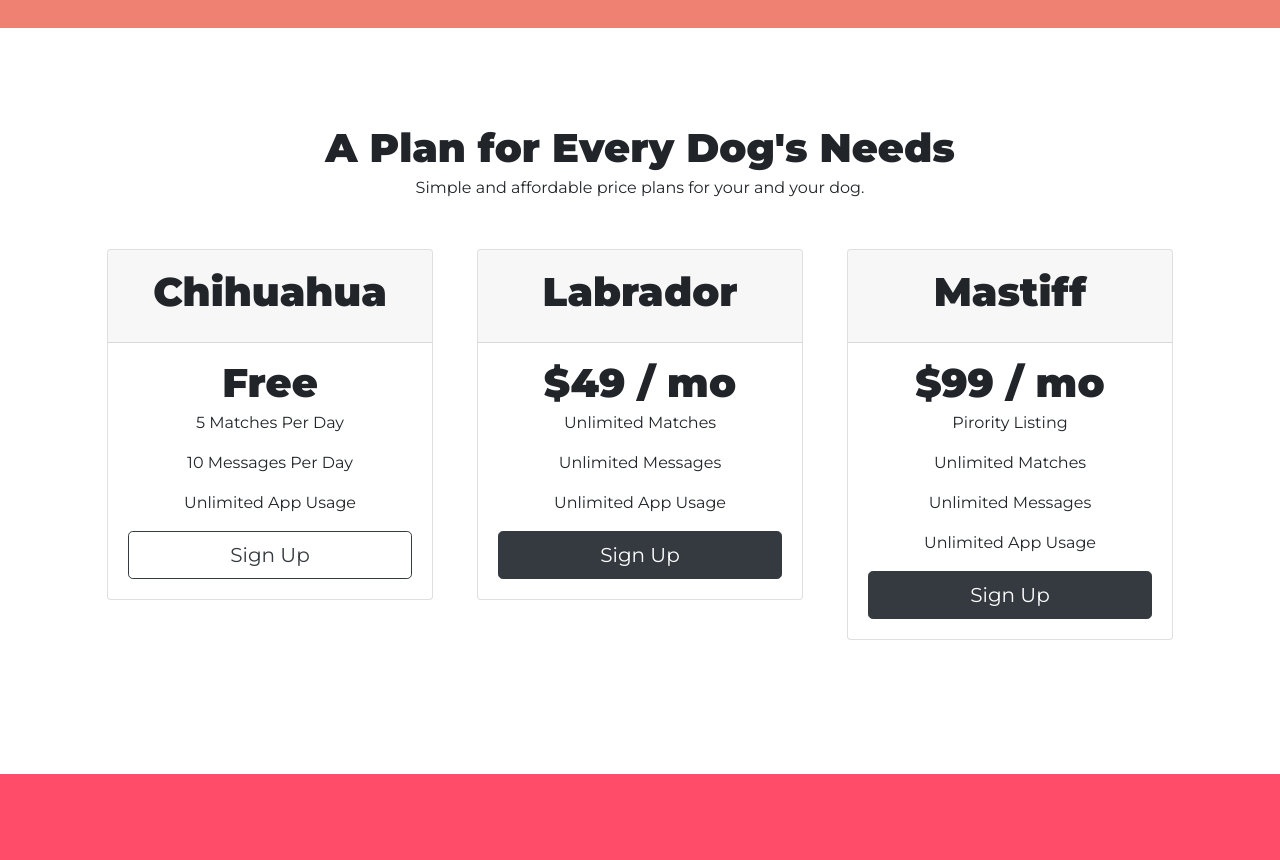
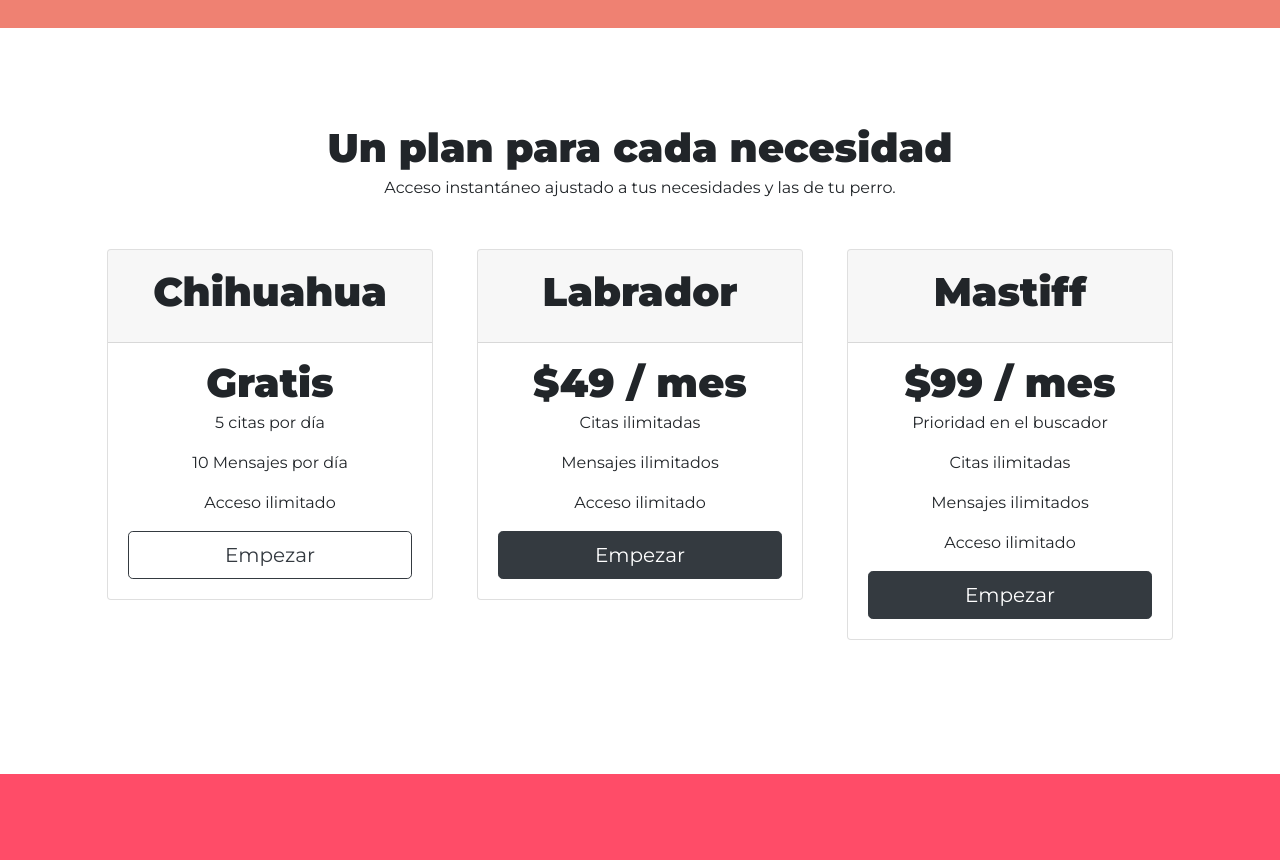
Before and after one commit to ddniel/DogBook, a plain HTML site: page index.html in a window 1280 px wide. Shown: the part 1900-2760 px from the top of the page. Drawn offline with nearby package versions, Linux system fonts and the light colour scheme.

Commit message:
Version 2

```diff
--- a/index.html
+++ b/index.html
@@ -39,13 +39,13 @@
 
 				<ul class="navbar-nav ml-auto">
 					<li class="nav-item">
-						<a class="nav-link" href="#footer">Contact</a>
+						<a class="nav-link" href="#footer">Contacto</a>
 					</li>
 					<li class="nav-item">
-						<a class="nav-link" href="#pricing">Pricing</a>
+						<a class="nav-link" href="#pricing">Precios</a>
 					</li>
 					<li class="nav-item">
-						<a class="nav-link" href="#cta">Download</a>
+						<a class="nav-link" href="#cta">Descargar</a>
 					</li>
 
 				</ul>
@@ -136,8 +136,8 @@
 
   <section id="pricing">
 
-    <h2>A Plan for Every Dog's Needs</h2>
-    <p>Simple and affordable price plans for your and your dog.</p>
+    <h2>Un plan para cada necesidad</h2>
+    <p>Acceso instantáneo ajustado a tus necesidades y las de tu perro.</p>
 
     <div class="row">
 
@@ -147,11 +147,11 @@
 	    			<h3>Chihuahua</h3>
 	    		</div>
 	    		<div class="card-body">
-		    		<h2>Free</h2>
-				    <p>5 Matches Per Day</p>
-				    <p>10 Messages Per Day</p>
-				    <p>Unlimited App Usage</p>
-		    		<button class="btn btn-lg btn-block btn-outline-dark" type="button">Sign Up</button>
+		    		<h2>Gratis</h2>
+				    <p>5 citas por día</p>
+				    <p>10 Mensajes por día</p>
+				    <p>Acceso ilimitado</p>
+		    		<button class="btn btn-lg btn-block btn-outline-dark" type="button">Empezar</button>
 	    		</div>
 	    	</div>
     	</div>
@@ -162,11 +162,11 @@
 					<h3>Labrador</h3>
 				</div>
 				<div class="card-body">
-					<h2>$49 / mo</h2>
-					<p>Unlimited Matches</p>
-					<p>Unlimited Messages</p>
-					<p>Unlimited App Usage</p>
-					<button class="btn btn-lg btn-block btn-dark" type="button">Sign Up</button>
+					<h2>$49 / mes</h2>
+					<p>Citas ilimitadas</p>
+					<p>Mensajes ilimitados</p>
+					<p>Acceso ilimitado</p>
+					<button class="btn btn-lg btn-block btn-dark" type="button">Empezar</button>
 				</div>
 	    	</div>
 	    </div>
@@ -177,12 +177,12 @@
 					<h3>Mastiff</h3>
 				</div>
 				<div class="card-body">
-					<h2>$99 / mo</h2>
-					<p>Pirority Listing</p>
-					<p>Unlimited Matches</p>
-					<p>Unlimited Messages</p>
-					<p>Unlimited App Usage</p>
-					<button class="btn btn-lg btn-block btn-dark" type="button">Sign Up</button>
+					<h2>$99 / mes</h2>
+					<p>Prioridad en el buscador</p>
+					<p>Citas ilimitadas</p>
+					<p>Mensajes ilimitados</p>
+					<p>Acceso ilimitado</p>
+					<button class="btn btn-lg btn-block btn-dark" type="button">Empezar</button>
 				</div>
 			</div>
 	    </div>
```
